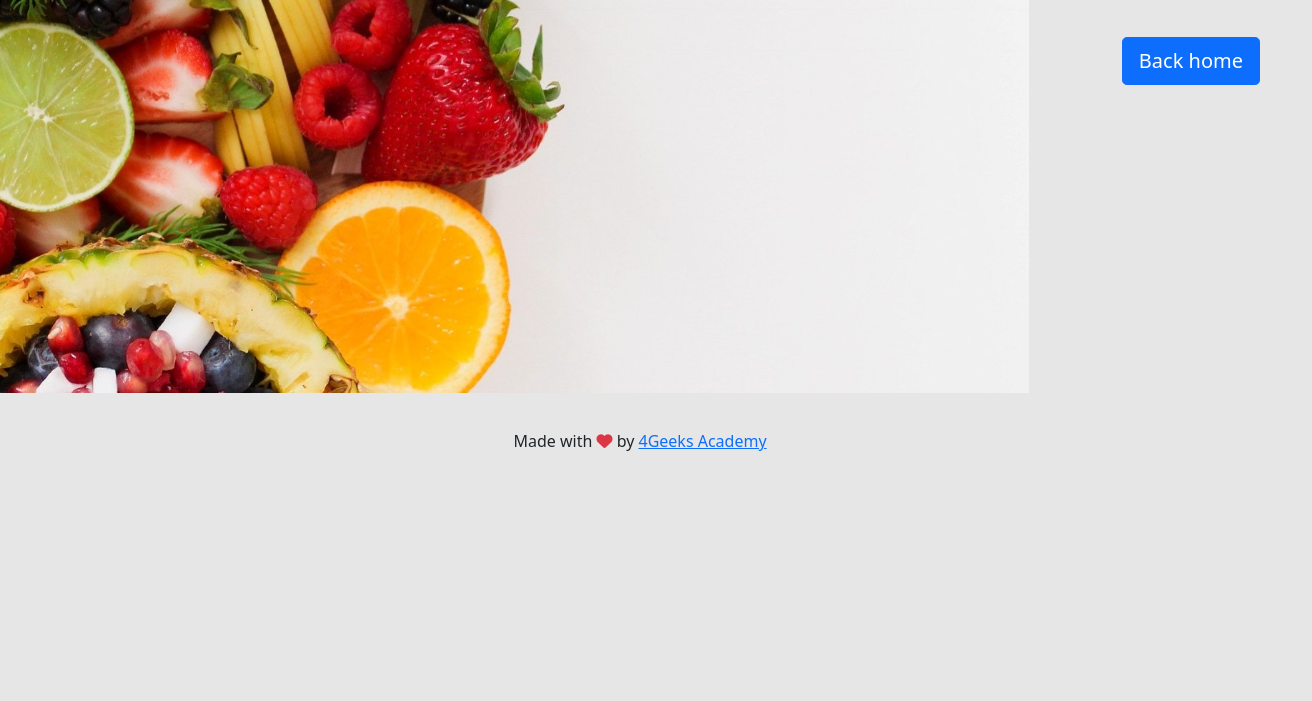
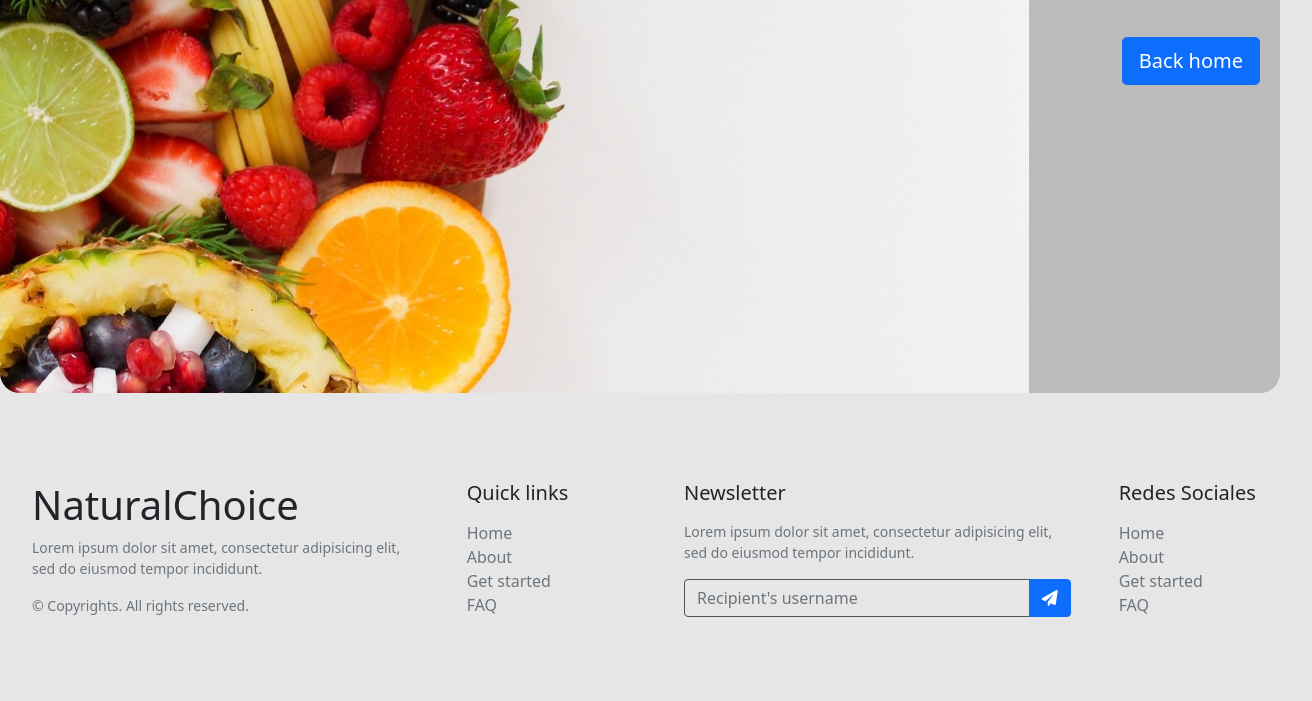
Before and after one commit to n0ct4/NaturalChoice, a React app: page /single/1 in a window 1280 px wide. Shown: the part 173-874 px from the top of the page, 1312 px wide, since content can reach past the window. Before the commit the page ends 800 px from the top, so only its background shows below. Built offline with nearby package versions, Linux system fonts and the light colour scheme; no server answers.

Commit message:
Estructura landing

```diff
--- a/package.json
+++ b/package.json
@@ -76,6 +76,7 @@
 		"prop-types": "^15.6.1",
 		"react": "^16.8.4",
 		"react-dom": "^16.8.4",
+		"react-icons": "^4.10.1",
 		"react-polyfills": "0.0.1",
 		"react-router-dom": "^6.3.0"
 	}
--- a/src/front/js/component/footer.js
+++ b/src/front/js/component/footer.js
@@ -1,10 +1,86 @@
 import React, { Component } from "react";
+import styles from "../../styles/footer.css";
 
 export const Footer = () => (
-	<footer className="footer mt-auto py-3 text-center">
-		<p>
-			Made with <i className="fa fa-heart text-danger" /> by{" "}
-			<a href="http://www.4geeksacademy.com">4Geeks Academy</a>
-		</p>
-	</footer>
+	<>
+  <footer className="w-100 py-4 flex-shrink-0">
+    <div className="container py-4">
+      <div className="row gy-4 gx-5">
+        <div className="col-lg-4 col-md-6">
+          <h5 className="h1 text-dark">NaturalChoice</h5>
+          <p className="small text-muted">
+            Lorem ipsum dolor sit amet, consectetur adipisicing elit, sed do
+            eiusmod tempor incididunt.
+          </p>
+          <p className="small text-muted mb-0">
+            © Copyrights. All rights reserved.{" "}
+          </p>
+        </div>
+
+        <div className="col-lg-2 col-md-6">
+          <h5 className="text-dark mb-3">Quick links</h5>
+          <ul className="list-unstyled text-muted">
+            <li>
+              <a href="#">Home</a>
+            </li>
+            <li>
+              <a href="#">About</a>
+            </li>
+            <li>
+              <a href="#">Get started</a>
+            </li>
+            <li>
+              <a href="#">FAQ</a>
+            </li>
+          </ul>
+        </div>
+
+        <div className="col-lg-4 col-md-6">
+          <h5 className="text-dark mb-3">Newsletter</h5>
+          <p className="small text-muted">
+            Lorem ipsum dolor sit amet, consectetur adipisicing elit, sed do
+            eiusmod tempor incididunt.
+          </p>
+          <form action="#">
+            <div className="input-group mb-3">
+              <input
+                className="form-control"
+                type="text"
+                placeholder="Recipient's username"
+                aria-label="Recipient's username"
+                aria-describedby="button-addon2"
+              />
+              <button
+                className="btn btn-primary"
+                id="button-addon2"
+                type="button"
+              >
+                <i className="fas fa-paper-plane" />
+              </button>
+            </div>
+          </form>
+        </div>
+
+		<div className="col-lg-2 col-md-6">
+          <h5 className="text-dark mb-3">Redes Sociales</h5>
+          <ul className="list-unstyled text-muted">
+            <li>
+              <a href="#">Home</a>
+            </li>
+            <li>
+              <a href="#">About</a>
+            </li>
+            <li>
+              <a href="#">Get started</a>
+            </li>
+            <li>
+              <a href="#">FAQ</a>
+            </li>
+          </ul>
+        </div>
+      </div>
+    </div>
+  </footer>
+</>
+
 );
--- a/src/front/js/component/navbar.js
+++ b/src/front/js/component/navbar.js
@@ -1,6 +1,7 @@
 import React from "react";
 import { Link } from "react-router-dom";
 import style from "../../styles/navbar.css";
+import { AiOutlineSearch } from "react-icons/ai"
 
 export const Navbar = () => {
   return (
--- a/src/front/js/pages/home.js
+++ b/src/front/js/pages/home.js
@@ -10,18 +10,17 @@ export const Home = () => {
     <p class="text-second">
       NaturalChoice es la mejor opción para cuidar de su salud.
     </p>
-    <br />
     <p>
       Encuentre de manera fácil la gran variedad de alimentos que existen con nosotros!
     </p>
-    <button>Registro</button>
+    <button className="boton-jumbo">Registro</button>
   </div>
 
   <div class="info-boxes">
     <div class="info-box_1">
       <div class="info-box_text">
         <div class="info-box_text1">
-          <span>Texto 1</span>
+          <h4>Por que NaturalChoice?</h4>
         </div>
         <div class="info-box_text1">
           <span>Texto 2</span>
@@ -32,7 +31,7 @@ export const Home = () => {
     <div class="info-box_2">
       <div class="info-box_text">
         <div class="info-box_text3">
-          <span>Texto 3</span>
+          <h4>Beneficios con nosotros</h4>
         </div>
         <div class="info-box_text4">
           <span>Texto 4</span>
--- /dev/null
+++ b/src/front/styles/footer.css
@@ -0,0 +1,26 @@
+.text-small {
+    font-size: 0.9rem;
+  }
+
+  a {
+    color: inherit;
+    text-decoration: none;
+    transition: all 0.3s;
+  }
+
+  a:hover, a:focus {
+    text-decoration: none;
+  }
+
+  .form-control {
+    background: rgb(230, 230, 230);
+    border-color: #545454;
+  }
+
+  .form-control:focus {
+    background: #212529;
+  }
+
+  footer {
+    background: rgb(230, 230, 230);
+  }
--- a/src/front/styles/home.css
+++ b/src/front/styles/home.css
@@ -12,7 +12,7 @@
   .container {
     display: flex;
     flex-direction: column;
-
+    max-width: 1440px;
     margin: 20px;
   }
 
@@ -22,17 +22,34 @@
     display: flex;
     flex-direction: column;
     align-items: flex-end;
+    background-color: #bbbbbb;
     background-image: url("../img/jumboimg.jpg");
     background-repeat: no-repeat;
     background-size: contain;
     margin-bottom: 20px;
+    border-radius: 20px;
+  }
+
+  .text-main,
+  .text-second {
+    margin: 20px;
+    padding-right: 20px;
+  }
+
+  .boton-jumbo {
+    width: 200px;
+    height: 50px;
+    margin: 20px;
+    background-color: #a2a2a2;
+    border-radius: 15px;
   }
 
   .info-box_1,
   .info-box_2 {
     flex: 1;
     padding: 20px;
-    border: 2px solid black;
+    border: 2px solid #243e36;
+    border-radius: 20px;
     width: 100%;
     margin-bottom: 100px;
   }
```
Also changed, not shown: 1 other file.
